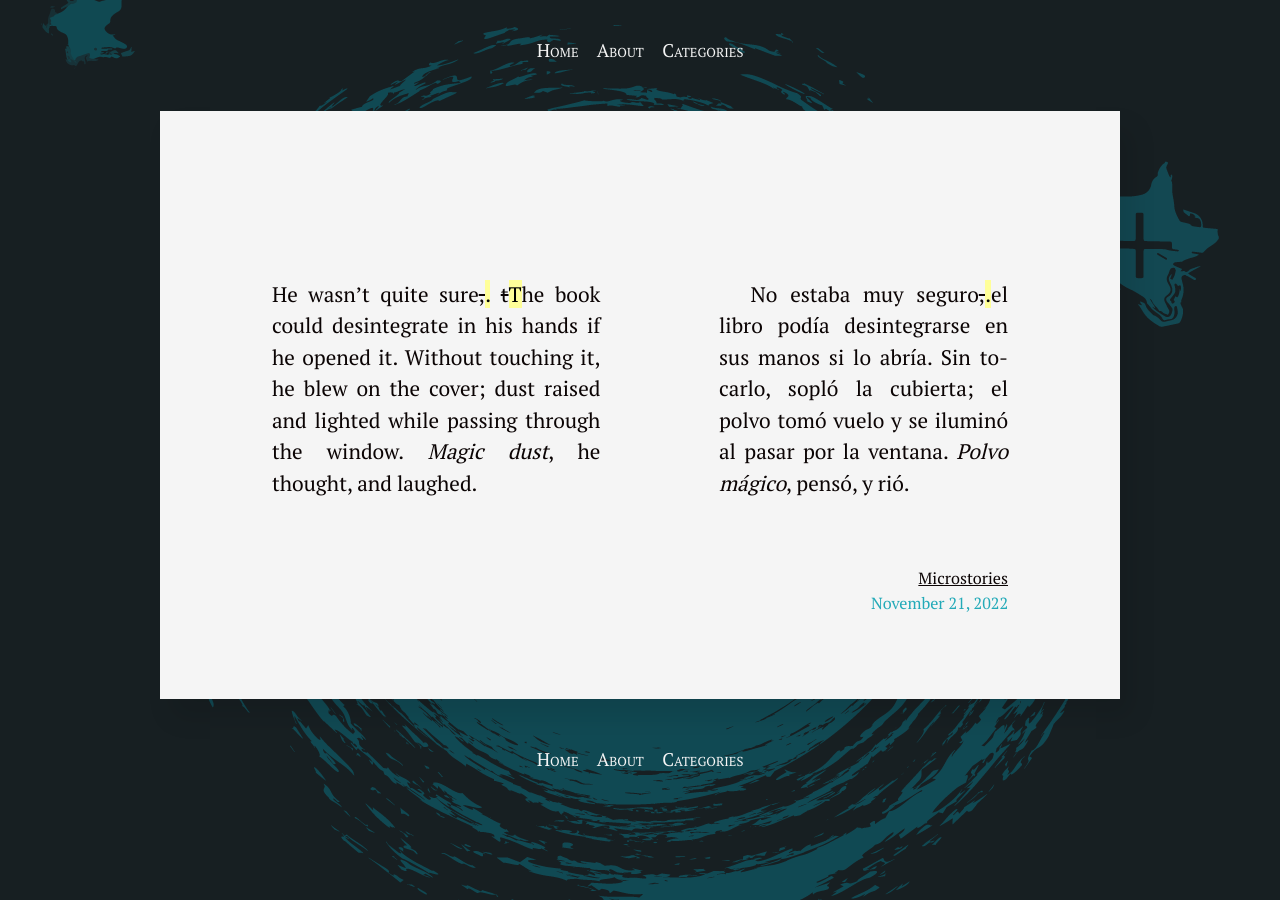
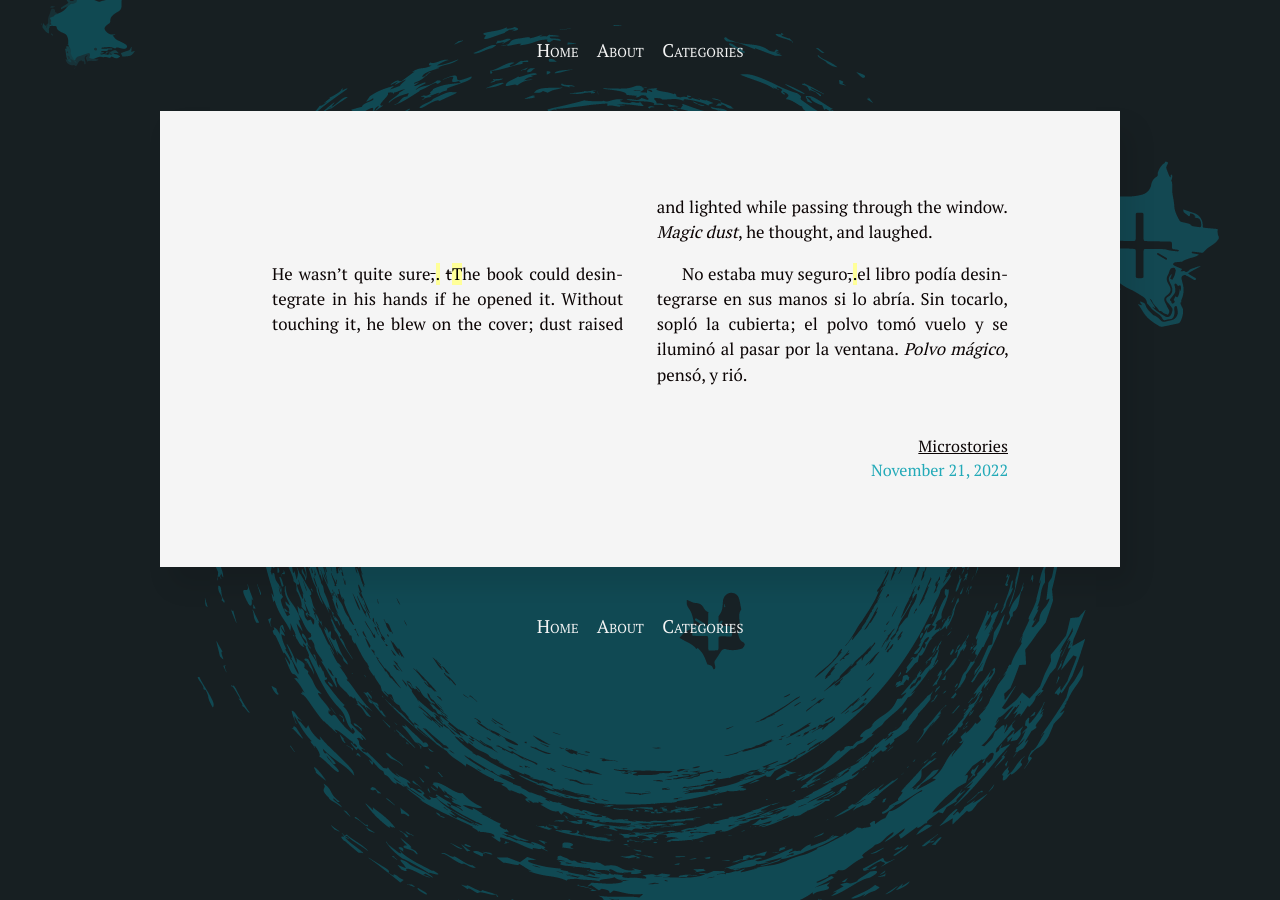
Before and after one commit to silvialohrmann/editorial, a Jekyll site: the page built from _posts/2022-11-21-he-wasnt-quite-sure.md, in a window 1280 px wide. Built offline with Jekyll 4.4.1, drawn with Linux system fonts in a browser that asks for light colours.

Commit message:
Update _base.scss

```diff
--- a/_sass/_base.scss
+++ b/_sass/_base.scss
@@ -199,12 +199,16 @@ figcaption {
   display:none;
 }
 
+/* TWO COLUMN FLEXBOX */
+    .two-column {
+  -webkit-columns: 2 250px;
+     -moz-columns: 2 250px;
+          columns: 2 250px;
+  -webkit-column-gap: 2em;
+     -moz-column-gap: 2em;
+          column-gap: 2em;
+            font-size: 80%;
+}
 .two-column h1 {
   text-align:center;
 }
-.break {
-  flex-basis: 100%;
-}
-#main > div.two-column > div {
-  display: flex;
-}
```
